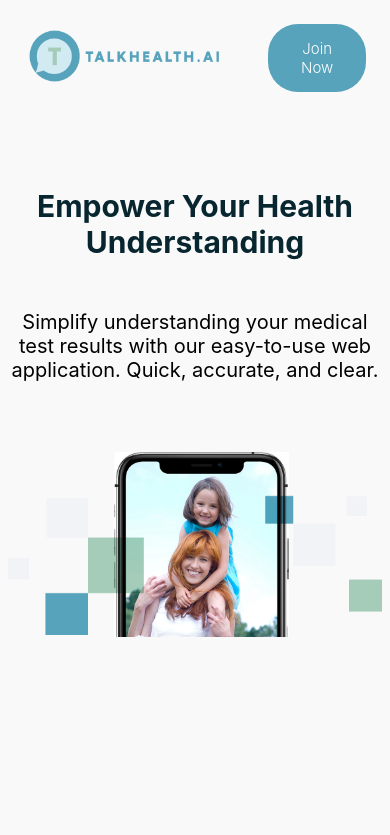
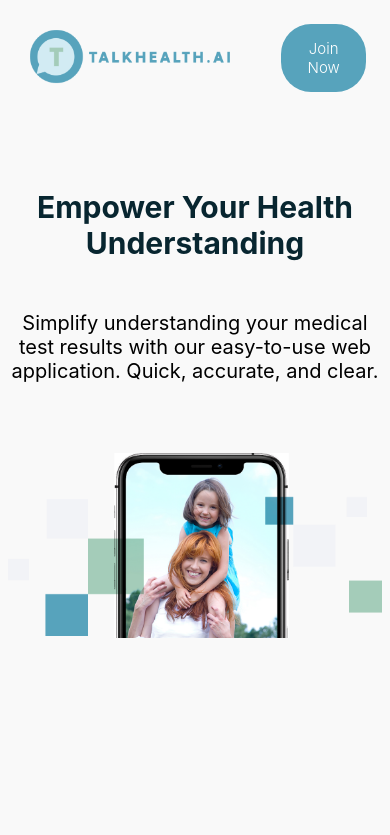
Before and after one commit to Henryford52/AI_Project, a React (Vite) app: page / in a window 390 px wide. Shown: the top 835 px of the page. Built offline with nearby package versions, Linux system fonts and the light colour scheme.

Commit message:
first commt

```diff
--- a/src/components/Navbar/style.css
+++ b/src/components/Navbar/style.css
@@ -40,7 +40,7 @@
         border-radius: 30px 30px 30px 30px;
         border: none;
         width: 100%;
-        padding: 15px 20px;
+        padding: 15px 10px;
         color: white;
     }
 
```
